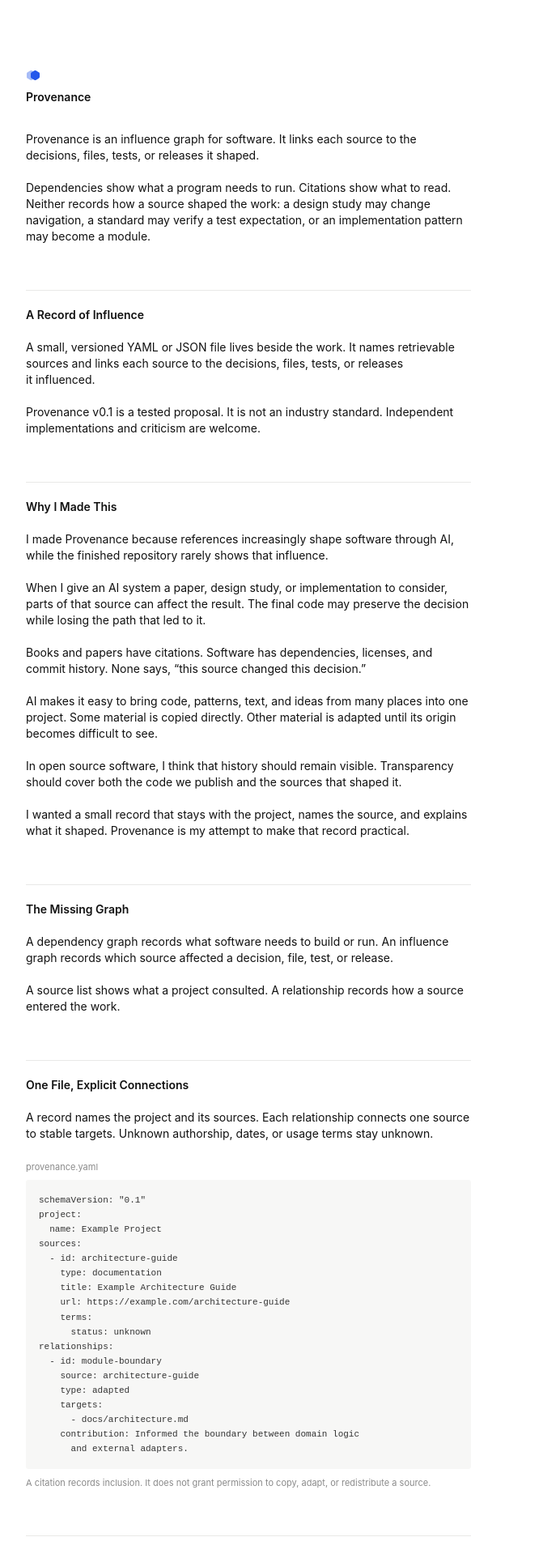
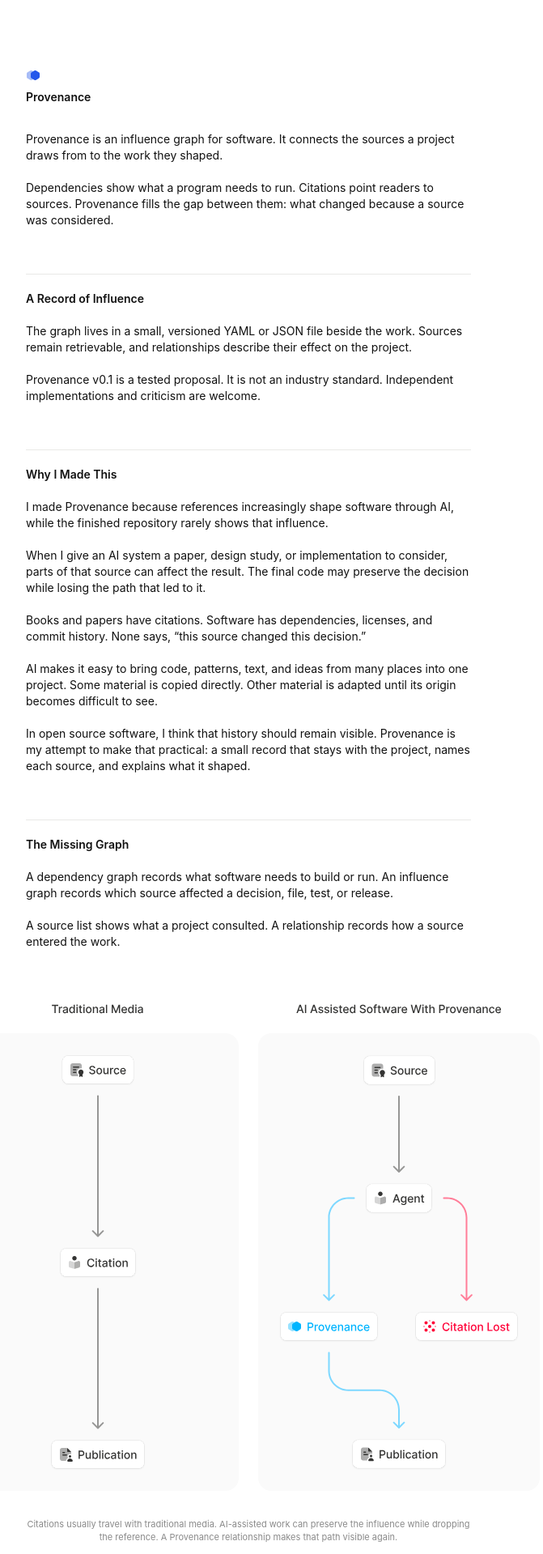
Before and after one commit to raphaelsalaja/provenance, a Next.js app in the folder apps/website/: page / in a window 1280 px wide. Shown: the top 1919 px of the page at 81% size, without its empty margins (333-1004 px from the left). Built offline with nearby package versions, Linux system fonts and the light colour scheme; no server answers.

Commit message:
Add provenance attribution diagram

```diff
--- a/apps/website/app/globals.css
+++ b/apps/website/app/globals.css
@@ -115,6 +115,24 @@ p {
   line-height: 1.45;
 }
 
+.attribution-figure {
+  width: min(48rem, calc(100vw - 3rem));
+  margin: 1.75rem 0 0 50%;
+  transform: translateX(-50%);
+}
+
+.attribution-graphic {
+  display: block;
+  width: 100%;
+  height: auto;
+}
+
+.attribution-figure figcaption {
+  width: min(calc(var(--measure) - 2rem), calc(100vw - 3rem));
+  margin-inline: auto;
+  text-align: center;
+}
+
 section {
   margin-top: 3.5rem;
   scroll-margin-top: 2rem;
@@ -224,6 +242,10 @@ footer p {
     padding-inline: 1.5rem;
   }
 
+  .attribution-figure {
+    width: calc(100vw - 1rem);
+  }
+
   .relationships > div,
   .standards li {
     grid-template-columns: 1fr;
--- a/apps/website/app/page.tsx
+++ b/apps/website/app/page.tsx
@@ -3,6 +3,7 @@ import { LogoMark } from "./logo-mark";
 
 const repository = "https://github.com/raphaelsalaja/provenance";
 const version = provenancePackage.version;
+const assetBasePath = process.env.NODE_ENV === "production" ? "/provenance" : "";
 
 const relationships = [
   ["consulted", "Considered as background without claiming adoption."],
@@ -63,15 +64,14 @@ export default function Home() {
               <span>Provenance</span>
             </h1>
             <p className="intro">
-              Provenance is an influence graph for software. It links each source
-              to the decisions, files, tests, or releases it shaped.
+              Provenance is an influence graph for software. It connects the
+              sources a project draws from to the work they shaped.
             </p>
 
             <p>
-              Dependencies show what a program needs to run. Citations show what
-              to read. Neither records how a source shaped the work: a design study
-              may change navigation, a standard may verify a test expectation, or
-              an implementation pattern may become a module.
+              Dependencies show what a program needs to run. Citations point
+              readers to sources. Provenance fills the gap between them: what
+              changed because a source was considered.
             </p>
           </header>
 
@@ -79,9 +79,9 @@ export default function Home() {
             <hr />
             <h2>A Record of Influence</h2>
             <p>
-              A small, versioned YAML or JSON file lives beside the work. It names
-              retrievable sources and links each source to the decisions, files,
-              tests, or releases it influenced.
+              The graph lives in a small, versioned YAML or JSON file beside the
+              work. Sources remain retrievable, and relationships describe their
+              effect on the project.
             </p>
             <p>
               Provenance v0.1 is a tested proposal. It is not an industry standard.
@@ -113,13 +113,9 @@ export default function Home() {
             </p>
             <p>
               In open source software, I think that history should remain visible.
-              Transparency should cover both the code we publish and the sources
-              that shaped it.
-            </p>
-            <p>
-              I wanted a small record that stays with the project, names the source,
-              and explains what it shaped. Provenance is my attempt to make that
-              record practical.
+              Provenance is my attempt to make that practical: a small record that
+              stays with the project, names each source, and explains what it
+              shaped.
             </p>
           </section>
 
@@ -135,15 +131,35 @@ export default function Home() {
               A source list shows what a project consulted. A relationship records
               how a source entered the work.
             </p>
+            <figure className="attribution-figure">
+              <object
+                className="attribution-graphic"
+                data={`${assetBasePath}/attribution-gap.svg`}
+                type="image/svg+xml"
+                role="img"
+                aria-label="Traditional media carries a citation from a source to publication. In AI-assisted software, a Provenance record preserves the source connection while an unrecorded citation is lost."
+                width={768}
+                height={664}
+                tabIndex={-1}
+              >
+                The attribution diagram could not be displayed.
+              </object>
+              <figcaption className="caption">
+                Citations usually travel with traditional media. AI-assisted work
+                can preserve the influence while dropping the reference. A
+                Provenance relationship makes that path visible again.
+              </figcaption>
+            </figure>
           </section>
 
           <section id="record">
             <hr />
             <h2>One File, Explicit Connections</h2>
             <p>
-              A record names the project and its sources. Each relationship
-              connects one source to stable targets. Unknown authorship, dates, or
-              usage terms stay unknown.
+              The project block identifies the work. Source entries describe each
+              reference. Relationship entries connect those sources to stable
+              targets. Missing authorship, dates, or usage terms remain explicitly
+              unknown.
             </p>
             <CodeBlock label="provenance.yaml">{example}</CodeBlock>
             <p className="caption">
```
Also changed, not shown: apps/website/public/attribution-gap.svg (added).
